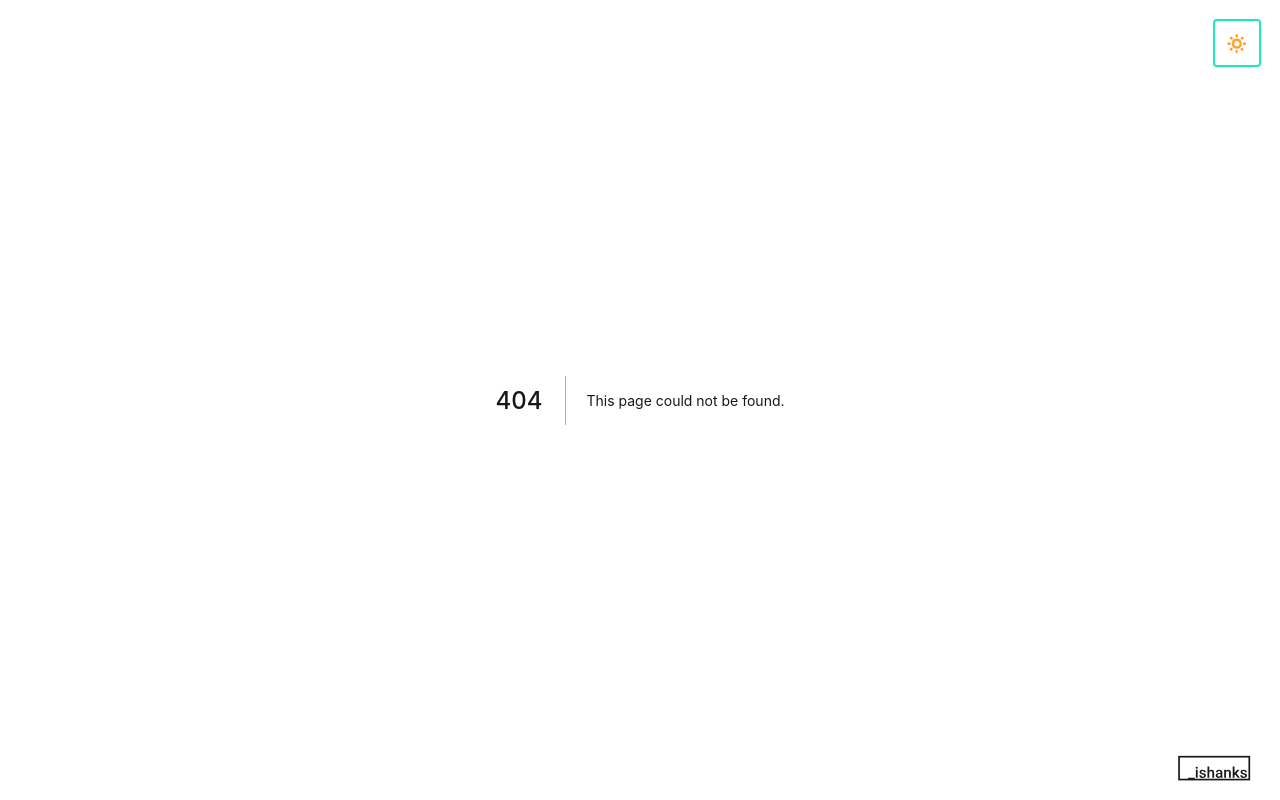
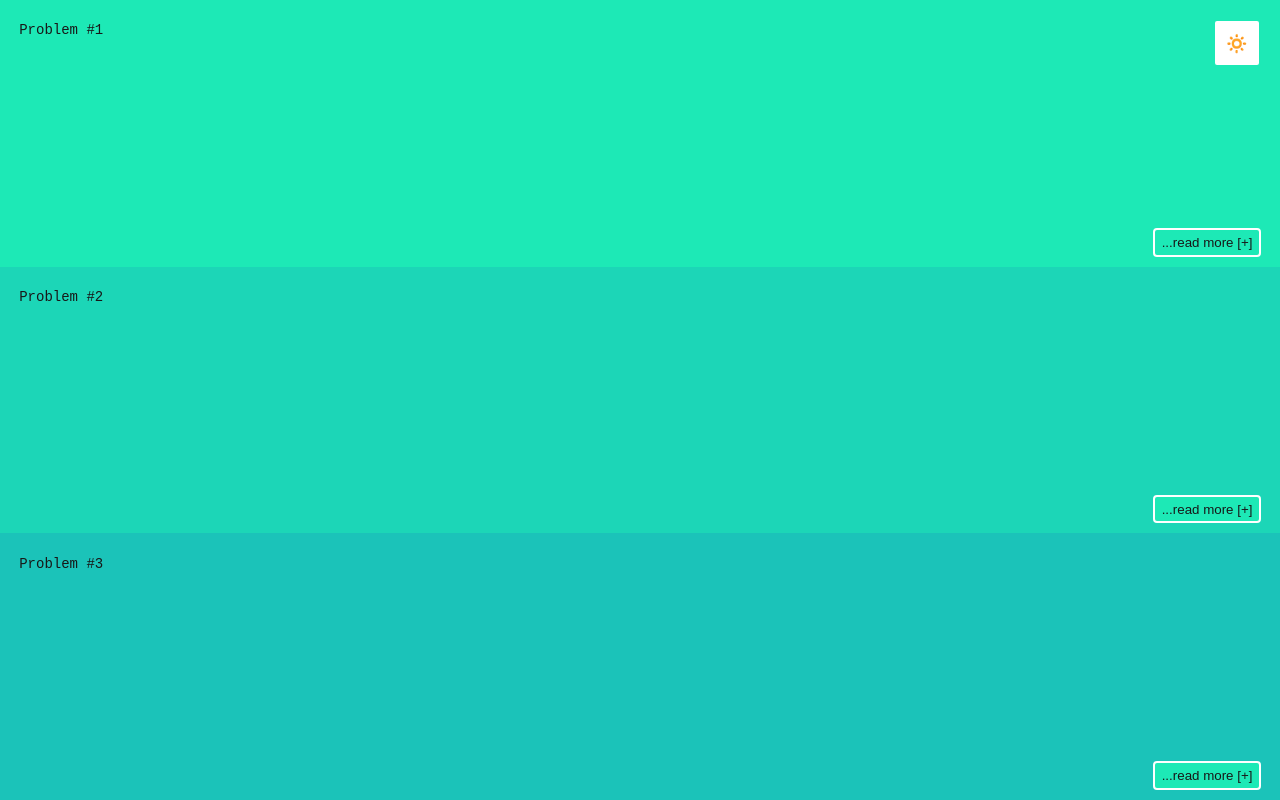
Before and after one commit to prophet1996/ishank-portfolio-next, a Next.js app: page /interesting in a window 1280 px wide. Before the commit this address had no page. Built offline with nearby package versions, Linux system fonts and the light colour scheme.

Commit message:
interesting things

```diff
--- /dev/null
+++ b/components/InterestingListItem.tsx
@@ -0,0 +1,68 @@
+import styled from "styled-components";
+import { useRef, useState } from "react";
+import { useRouter } from "next/router";
+import { motion, useAnimation } from "framer-motion";
+
+const AnimatedListItemWrapper = styled(motion.div)`
+  position: relative;
+  padding: 1.2rem;
+  z-index: 100;
+  background: ${({ theme, idx }) => theme.pallete[idx]};
+  grid-row: ${({ idx }) => {
+    return idx + 1 + "/" + (idx + 2);
+  }};
+  grid-column: 1/2;
+`;
+
+const ReadMoreLink = styled(motion.button)`
+  position: absolute;
+  bottom: 10px;
+  right: 0px;
+  margin-right: 1.2rem;
+  cursor: pointer;
+  background: ${(props) => props.theme.highLight};
+  color: ${(props) => props.theme.body};
+  outline: none;
+  border-radius: 4px;
+  padding: 0.3rem 0.4rem;
+  border: 2px solid ${(props) => props.theme.background};
+  text-decoration: none;
+`;
+
+function InterestingListItem({ title, idx, slug, size }) {
+  const router = useRouter();
+  const controls = useAnimation();
+  const readMoreRef = useRef<any>();
+  const handleReadMore = async () => {
+    document.getElementsByTagName("html")[0].style.overflow = "hidden";
+    readMoreRef.current.style.display = "none";
+    await controls.start({
+      height: "200vh",
+      width: "100vw",
+      transition: {
+        duration: 1,
+      },
+      position: "absolute",
+      zIndex: 400,
+      left: 0,
+      borderBottomLeftRadius: "100%",
+      borderBottomRightRadius: "100%",
+    });
+    router.push(slug);
+  };
+
+  return (
+    <AnimatedListItemWrapper size={size} animate={controls} idx={idx}>
+      {title}
+      <ReadMoreLink
+        ref={readMoreRef}
+        whileTap={{ scale: 0.8 }}
+        onTap={handleReadMore}
+      >
+        ...read more [+]
+      </ReadMoreLink>
+    </AnimatedListItemWrapper>
+  );
+}
+
+export default InterestingListItem;
--- a/components/ThemeChangeButton.tsx
+++ b/components/ThemeChangeButton.tsx
@@ -36,7 +36,6 @@ export default ({ className } :any) => {
       {transitions.map(({ item, key, props }:any) => (
         <ButtonIconWrapper
           className={className}
-          themestate={themeState}
           onClick={themeState.toggle}
           style={props}
           key={key}
--- a/next.config.js
+++ b/next.config.js
@@ -4,3 +4,6 @@
 // ]); // pass the modules you would like to see transpiled
 
 // module.exports = withTM();
+module.exports = {
+    webpack5: true,
+}
--- a/pages/_app.tsx
+++ b/pages/_app.tsx
@@ -44,8 +44,16 @@ function MyApp({ Component, pageProps }) {
           </div>
           <Component mainRef={mainRef} {...pageProps} />
         </main>
+        <style global={true}>
+      {`
+      * {
+        box-sizing: border-box;
+      }
+      `}
+    </style>
       </AppWrapper>
     </ThemeProvider>
+
   );
 }
 
--- /dev/null
+++ b/pages/interesting/index.tsx
@@ -0,0 +1,30 @@
+import InterestingListItem from "../../components/InterestingListItem";
+import data from "../../static/interesting";
+import styled from "styled-components";
+
+const WrapperDiv = styled.div`
+  display: grid;
+  height:100vh;
+  grid-template-columns: 1fr;
+  grid-template-rows: repeat(${({items})=>items}, 1fr);
+`;
+
+function interesting({ data }) {
+  return (
+    <WrapperDiv items={data.length}>
+      {data.map(({ title, slug }, idx) => {
+        return (
+          <InterestingListItem size={data.length} slug={slug} key={idx} title={title} idx={idx} />
+        );
+      })}
+    </WrapperDiv>
+  );
+}
+
+export async function getStaticProps() {
+  return {
+    props: { data },
+  };
+}
+
+export default interesting;
--- /dev/null
+++ b/static/interesting/index.ts
@@ -0,0 +1,16 @@
+export const baseRoute="/interesting/";
+
+export default [
+  {
+    title: "Problem #1",
+    slug:baseRoute+'title-0'
+  },
+  {
+    title: "Problem #2",
+    slug:baseRoute+'title-1'
+  },
+  {
+    title: "Problem #3",
+    slug:baseRoute+'title-2'
+  },
+];
--- a/theme.ts
+++ b/theme.ts
@@ -1,16 +1,16 @@
-import { Theme } from './types';
+import { Theme } from "./types";
 
-const white = '#FFFFFF';
-const black = '#181818';
+const white = "#FFFFFF";
+const black = "#181818";
 
 const size = {
-  mobileS: '320px',
-  mobileM: '375px',
-  mobileL: '425px',
-  tablet: '768px',
-  laptop: '1024px',
-  laptopL: '1440px',
-  desktop: '2560px',
+  mobileS: "320px",
+  mobileM: "375px",
+  mobileL: "425px",
+  tablet: "768px",
+  laptop: "1024px",
+  laptopL: "1440px",
+  desktop: "2560px",
 };
 
 const device = {
@@ -35,35 +35,63 @@ const deviceMax = {
   desktopL: `(max-width: ${size.desktop})`,
 };
 
-const spacing = (...args: (string | number)[]) => args.reduce((acc, arg) => {
-  if (typeof arg === 'string') {
-    return `${acc} ${arg}`;
-  }
-  // eslint-disable-next-line no-console
-  if (arg > 8) console.warn('Spacing May be too large!');
-  return `${acc} ${2 ** arg}px`;
-}, '');
+const spacing = (...args: (string | number)[]) =>
+  args.reduce((acc, arg) => {
+    if (typeof arg === "string") {
+      return `${acc} ${arg}`;
+    }
+    // eslint-disable-next-line no-console
+    if (arg > 8) console.warn("Spacing May be too large!");
+    return `${acc} ${2 ** arg}px`;
+  }, "");
+
+const palleteLight = [
+  "#1DE9B6ff",
+  "#1CD6B7ff",
+  "#1BC3B9ff",
+  "#1AB0BAff",
+  "#189EBCff",
+  "#178BBDff",
+  "#1678BFff",
+  "#1565C0ff",
+];
+
+const palleteDark = [
+  "#1565C0ff",
+  "#1678BFff",
+  "#178BBDff",
+  "#189EBCff",
+  "#1AB0BAff",
+  "#1BC3B9ff",
+  "#1CD6B7ff",
+  "#1DE9B6ff",
+];
+
+
 
 const themeLight = {
   background: white,
   body: black,
-  bodyFade: '#868383',
-  highLight: '#1de9b6',
+  bodyFade: "#868383",
+  highLight: "#1de9b6",
   device,
   deviceMax,
   spacing,
+  pallete:palleteLight,
 };
 
 const themeDark = {
   background: black,
   body: white,
-  bodyFade: '#b7b3b3',
-  highLight: '#1565c0',
+  bodyFade: "#b7b3b3",
+  highLight: "#1565c0",
   device,
   deviceMax,
   spacing,
+  pallete:palleteDark,
 };
 
-const theme = (mode: string): Theme => (mode === 'dark' ? themeDark : themeLight);
+const theme = (mode: string): Theme =>
+  mode === "dark" ? themeDark : themeLight;
 
 export default theme;
```
Also changed, not shown: components/Suggestions/Suggestions.tsx (+18 -2 lines), package.json (+7 -3 lines), pages/interesting/[id].tsx (added, +24 -0 lines), next-env.d.ts, 2 other files (tests, documents, lock files or other folders).
